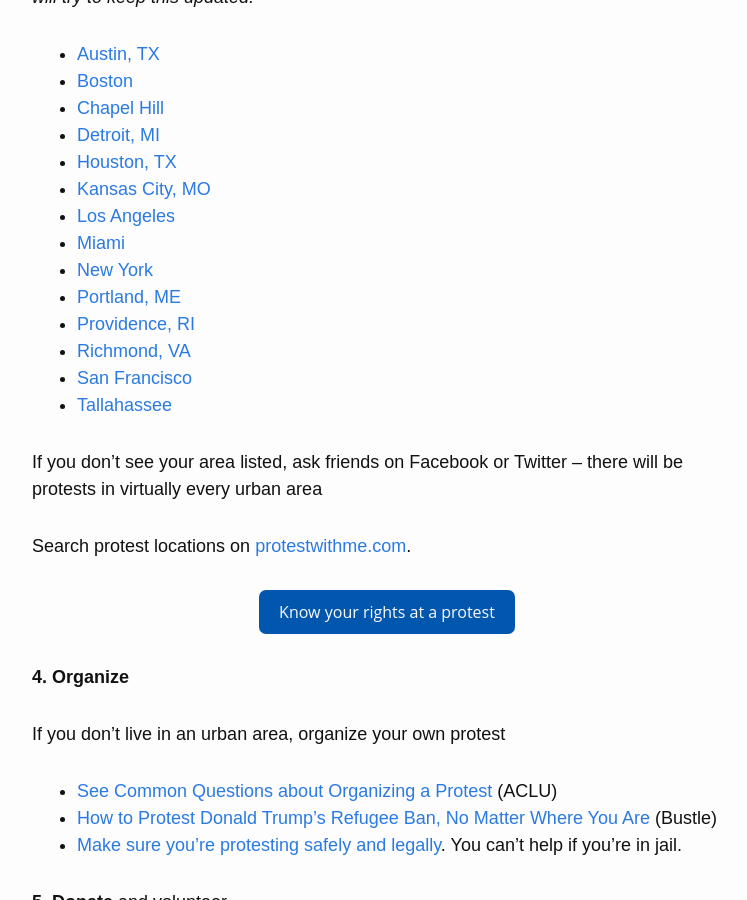
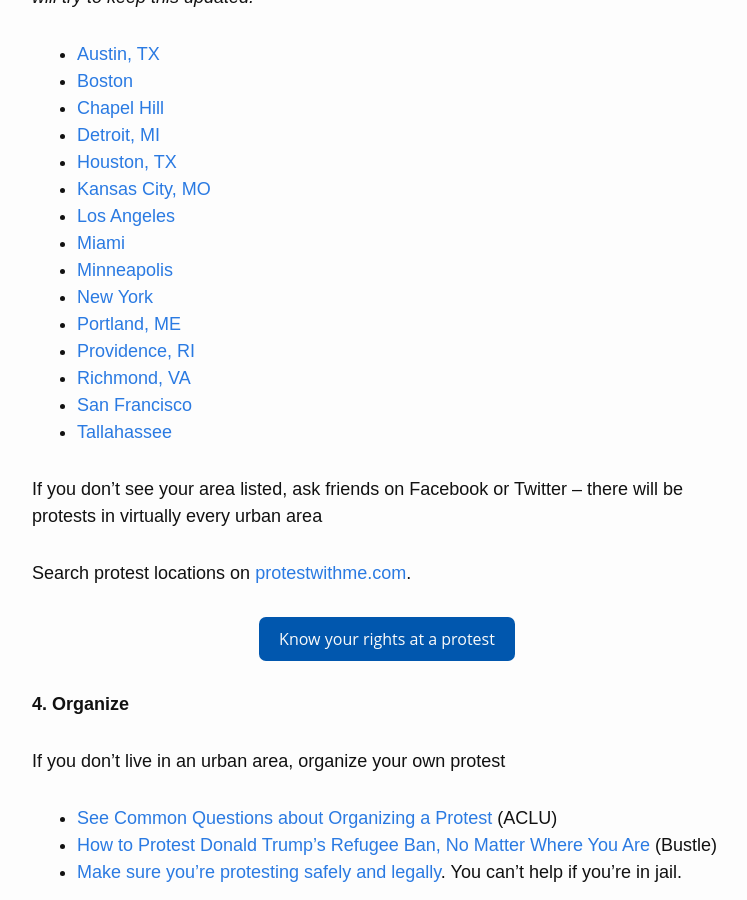
Before and after one commit to RichardLitt/stranded-by-trump, a Jekyll site: the page built from index.md, in a window 1280 px wide and 900 px high, scrolled down 2417 px. Shown: the whole window, without its empty margins (253-1000 px from the left). Built offline with Jekyll 4.4.1, drawn with Linux system fonts in a browser that asks for light colours; nearby versions of some CDN libraries; our own code applies the rules of GitHub Pages for plain Markdown files.

Commit message:
Add minn

```diff
--- a/index.md
+++ b/index.md
@@ -75,6 +75,7 @@ _This list may be out of date. Take to twitter and Facebook in your area to find
   * [Kansas City, MO](https://www.facebook.com/events/1725475487783120/)
   * [Los Angeles](https://www.facebook.com/events/390044374684230/)
   * [Miami](https://www.facebook.com/events/617672891761442/)
+  * [Minneapolis](https://www.facebook.com/lisabendermpls/posts/1267037916713686)
   * [New York](http://pix11.com/2017/01/28/protesters-gather-at-jfk-airports-terminal-4-after-refugees-detained-following-trumps-immigration-ban/)
   * [Portland, ME](https://www.facebook.com/events/326549134409135/)
   * [Providence, RI](https://www.facebook.com/events/1571276276234343/)
```
